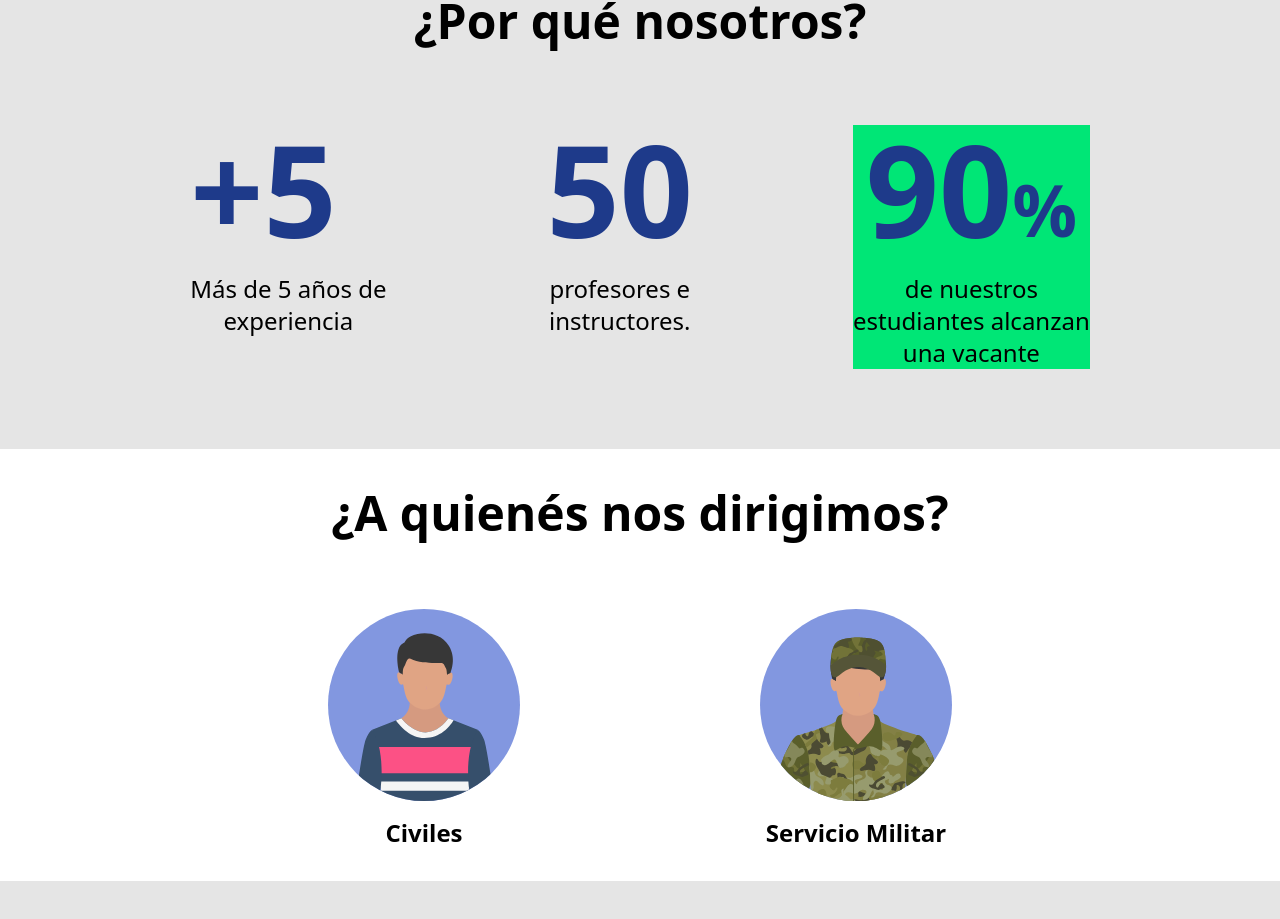
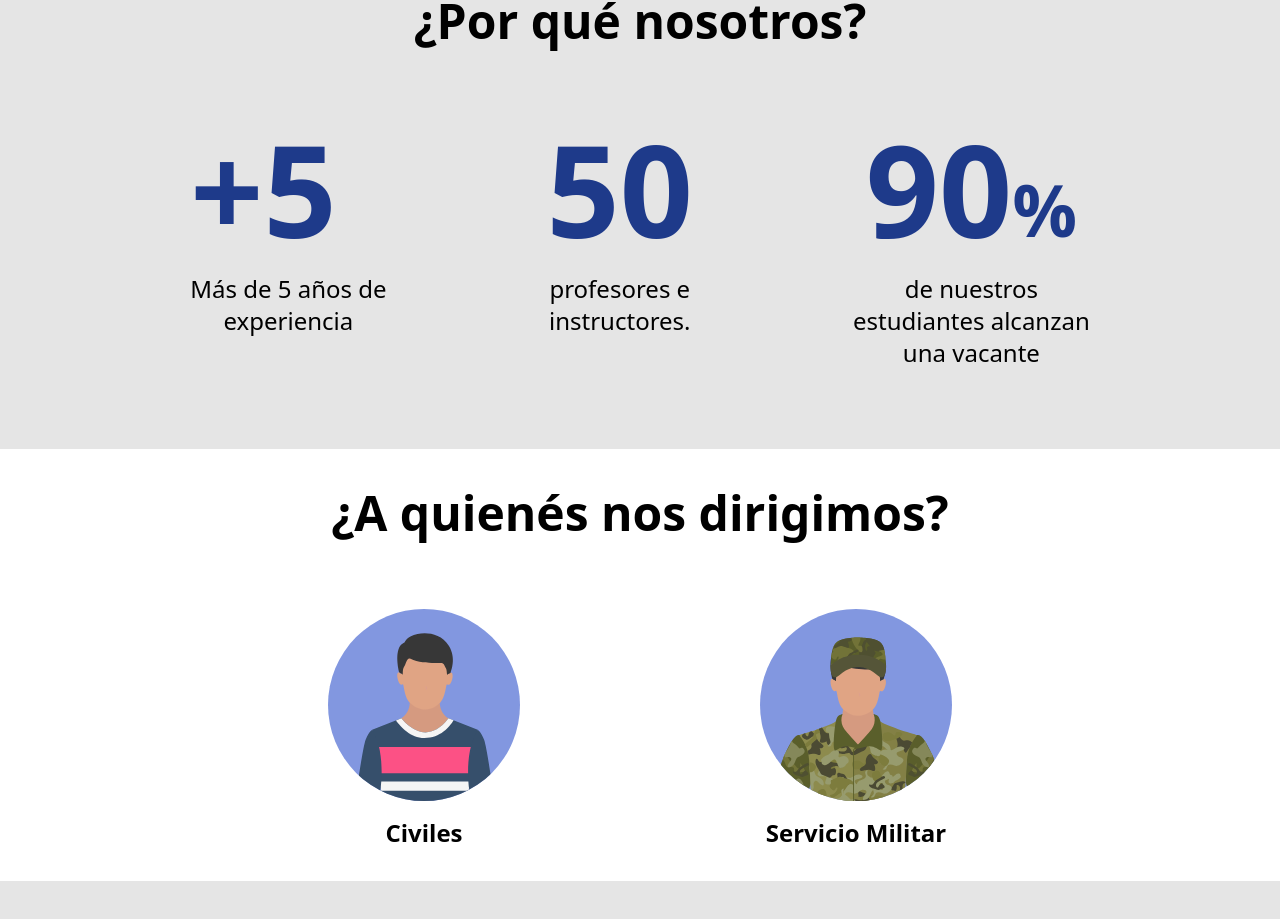
Before and after one commit to Richxdd/landing-pages, a React (Vite) app: page / in a window 1280 px wide. Shown: the part 1179-2098 px from the top of the page. Built offline with nearby package versions, Linux system fonts and the light colour scheme.

Commit message:
first commit

```diff
--- a/src/components/Cuerpo3.jsx
+++ b/src/components/Cuerpo3.jsx
@@ -11,7 +11,7 @@ const Cuerpo3 = () => {
           <p className='text-9xl text-blue-900 flex flex-col font-bold'>+5<span className='text-2xl text-black font-medium text-center mt-0 lg:mt-5'>Más de 5 años de <br />experiencia</span></p>
           <p className='  text-9xl text-blue-900 flex flex-col font-bold'>50<span className='text-2xl text-black font-medium text-center mt-0 lg:mt-5'>profesores e <br />instructores.</span></p>
 
-          <div className=' justify-end items-center flex flex-col bg-verde '>
+          <div className=' justify-end items-center flex flex-col  '>
             <div className=''>
               <p className='text-9xl text-blue-900 flex flex-row font-bold'>90<span className='  text-7xl text-blue-900 flex font-extrabold flex-col pt-12'>%</span></p>
             </div>
```
